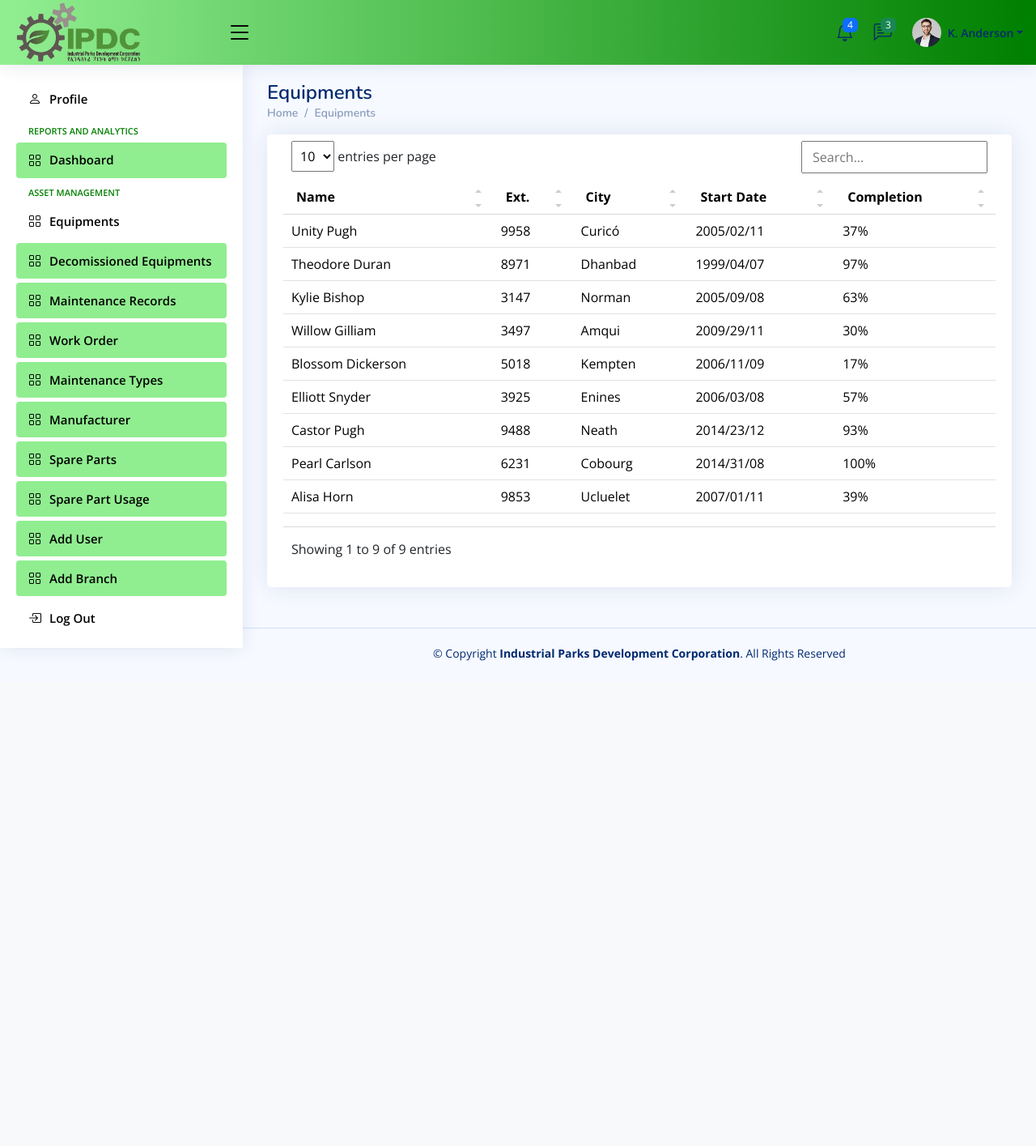
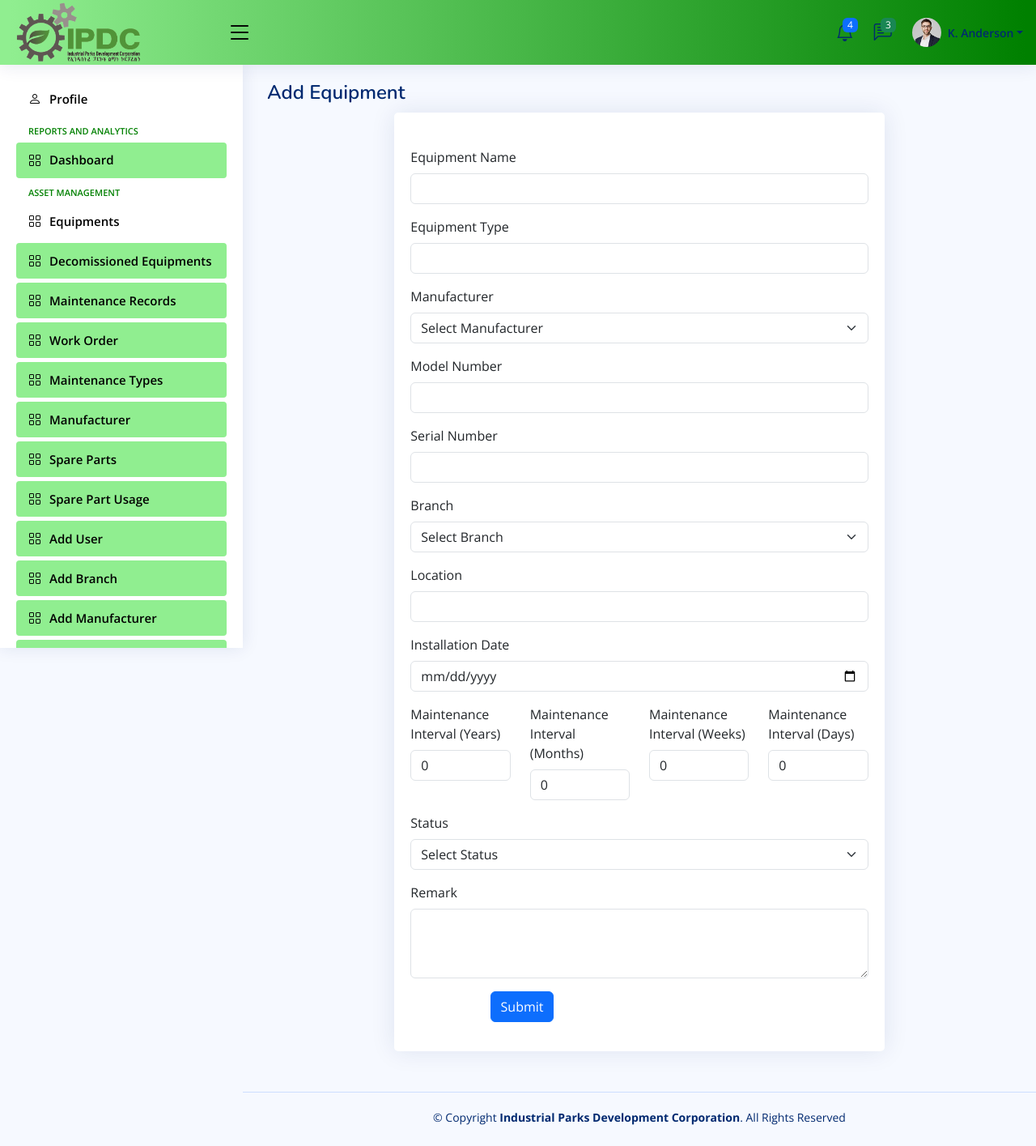
Before and after one commit to eyob-sh/MaintenanceManagementSystem, a Django app: page /equipment/ in a window 1280 px wide. Shown: the whole page at 81% size. Before the commit the page ends 816 px from the top, so only its background shows below. Run offline with Django 5.2, Linux system fonts and the light colour scheme; a user stored in the database is signed in; some libraries are stand-ins or nearby versions.

Commit message:
added manufacturer form and equipment form

```diff
--- a/maintenance/admin.py
+++ b/maintenance/admin.py
@@ -1,7 +1,9 @@
 from django.contrib import admin
-from .models import Branch, Department, Role, UserProfile
+from .models import Branch, Department, Role, UserProfile, Manufacturer, Equipment
 # Register your models here.
 admin.site.register(Branch)
 admin.site.register(Department)
 admin.site.register(Role)
 admin.site.register(UserProfile)
+admin.site.register(Manufacturer)
+admin.site.register(Equipment)
--- a/maintenance/urls.py
+++ b/maintenance/urls.py
@@ -8,6 +8,15 @@ urlpatterns = [
     path('add_user/', views.add_user, name = "add_user"),
     path('add_branch_page/', views.add_branch_page, name = "add_branch_page"),
     path('add_branch/', views.add_branch, name = "add_branch"),
+    path('add_manufacturer_page/', views.add_manufacturer_page, name = "add_manufacturer_page"),
+
+    path('add_manufacturer/', views.add_manufacturer, name = "add_manufacturer"),
+
+    path('add_equipment_page/', views.add_equipment_page, name = "add_equipment_page"),
+
+    path('add_equipment/', views.add_equipment, name = "add_equipment"),
+
+
 
 
     path('dashboard', views.dashboard, name="dashboard"),
--- a/maintenance/views.py
+++ b/maintenance/views.py
@@ -119,6 +119,116 @@ def add_branch(request):
             messages.success(request, 'Branch added successfully')
     return render(request, 'branch.html')  # Render the form if GET request
 
+
+def add_manufacturer_page(request):
+        return render(request,'manufacturer.html')
+
+def add_manufacturer(request):
+    if request.method == 'POST':
+        # Get form data from the POST request
+        name = request.POST.get('name')
+        description = request.POST.get('description')
+        contact_email = request.POST.get('contact_email')
+        contact_phone_number = request.POST.get('contact_phone_number')
+        address = request.POST.get('address')
+
+        # Validate required fields (e.g., name is required)
+        if not name:
+            messages.error(request, 'Manufacturer name is required.')
+            return redirect('add_manufacturer')  # Redirect back to the form
+
+        # Create and save the Manufacturer object
+        try:
+            Manufacturer.objects.create(
+                name=name,
+                description=description,
+                contact_email=contact_email,
+                contact_phone_number=contact_phone_number,
+                address=address
+            )
+            messages.success(request, 'Manufacturer added successfully!')
+            return redirect('manufacturer_list.html')  # Redirect to a success page or manufacturer list
+        except Exception as e:
+            messages.error(request, f'An error occurred: {str(e)}')
+            return redirect('manufacturer.html')  # Redirect back to the form on error
+
+# For GET requests, render the form
+    return render(request, 'manufacturer.html')
+
+def add_equipment_page(request):
+    manufacturers = Manufacturer.objects.all()
+    branches = Branch.objects.all()
+    return render (request, 'equipment.html', {
+                'manufacturers': manufacturers,
+                'branches': branches,
+            })
+
+
+def add_equipment(request):
+    # Fetch all manufacturers and branches
+
+
+    if request.method == 'POST':
+        # Get form data
+        name = request.POST.get('name')
+        equipment_type = request.POST.get('equipment_type')
+        manufacturer_id = request.POST.get('manufacturer')
+        model_number = request.POST.get('model_number')
+        serial_number = request.POST.get('serial_number')
+        branch_id = request.POST.get('branch')
+        location = request.POST.get('location')
+        installation_date = request.POST.get('installation_date')
+        maintenance_interval_years = request.POST.get('maintenance_interval_years')
+        maintenance_interval_months = request.POST.get('maintenance_interval_months')
+        maintenance_interval_weeks = request.POST.get('maintenance_interval_weeks')
+        maintenance_interval_days = request.POST.get('maintenance_interval_days')
+
+        status = request.POST.get('status')
+        remark = request.POST.get('remark')
+
+        # Validate required fields
+        if not name or not equipment_type or not manufacturer_id or not model_number or not serial_number or not branch_id or not location or not installation_date or not status:
+            messages.error(request, 'Please fill out all required fields.')
+            return render(request, 'add_equipment.html', )
+
+        try:
+            # Convert dates from string to date objects
+            installation_date = datetime.strptime(installation_date, '%Y-%m-%d').date()
+            # last_maintenance_date = datetime.strptime(last_maintenance_date, '%Y-%m-%d').date() if last_maintenance_date else None
+            # next_maintenance_date = datetime.strptime(next_maintenance_date, '%Y-%m-%d').date() if next_maintenance_date else None
+
+            # Create and save the Equipment object
+            Equipment.objects.create(
+                name=name,
+                equipment_type=equipment_type,
+                manufacturer_id=manufacturer_id,
+                model_number=model_number,
+                serial_number=serial_number,
+                branch_id=branch_id,
+                location=location,
+                installation_date=installation_date,
+                maintenance_interval_years=maintenance_interval_years,
+                maintenance_interval_months=maintenance_interval_months,
+                maintenance_interval_weeks=maintenance_interval_weeks,
+                maintenance_interval_days=maintenance_interval_days,
+                # last_maintenance_date=last_maintenance_date,
+                # next_maintenance_date=next_maintenance_date,
+                status=status,
+                remark=remark
+            )
+            messages.success(request, 'Equipment added successfully!')
+            return redirect('equipment_list.html')  # Redirect to a success page or equipment list
+        except Exception as e:
+            messages.error(request, f'An error occurred: {str(e)}')
+            return render(request, 'equipment.html', )
+
+    # For GET requests, render the form with manufacturers and branches
+    return render(request, 'equipment.html', )
+
+
+
+
+
 @login_required()
 def dashboard(request):
     return render(request, 'dashboard.html')
--- a/templates/equipment.html
+++ b/templates/equipment.html
@@ -1,128 +1,185 @@
 {% extends 'index.html' %}
 {% load static %}
 
+{% block content %}
 
-{% block content %}
 
 
 <main id="main" class="main">
 
     <div class="pagetitle">
-        <h1>Equipments</h1>
-        <nav>
-            <ol class="breadcrumb">
-                <li class="breadcrumb-item"><a href="index.html">Home</a></li>
-                <li class="breadcrumb-item">Equipments</li>
-                <!-- <li class="breadcrumb-item active">Data</li> -->
-            </ol>
-        </nav>
+        <h1>Add Equipment</h1>
     </div><!-- End Page Title -->
 
     <section class="section">
         <div class="row">
-            <div class="col-lg-12">
-
+            <div class="col-lg-8 mx-auto">
                 <div class="card">
                     <div class="card-body">
-                        <!-- <h5 class="card-title">Datatables</h5>
-                        <p>Add lightweight datatables to your project with using the <a
-                                href="https://github.com/fiduswriter/Simple-DataTables" target="_blank">Simple
-                                DataTables</a> library. Just add <code>.datatable</code> class name to any table you
-                            wish to conver to a datatable. Check for <a
-                                href="https://fiduswriter.github.io/simple-datatables/demos/" target="_blank">more
-                                examples</a>.</p> -->
+                        <h5 class="card-title"></h5>
 
-                        <!-- Table with stripped rows -->
-                        <table class="table datatable">
-                            <thead>
-                                <tr>
-                                    <th>
-                                        <b>N</b>ame
-                                    </th>
-                                    <th>Ext.</th>
-                                    <th>City</th>
-                                    <th data-type="date" data-format="YYYY/DD/MM">Start Date</th>
-                                    <th>Completion</th>
-                                </tr>
-                            </thead>
-                            <tbody>
-                                <tr>
-                                    <td>Unity Pugh</td>
-                                    <td>9958</td>
-                                    <td>Curicó</td>
-                                    <td>2005/02/11</td>
-                                    <td>37%</td>
-                                </tr>
-                                <tr>
-                                    <td>Theodore Duran</td>
-                                    <td>8971</td>
-                                    <td>Dhanbad</td>
-                                    <td>1999/04/07</td>
-                                    <td>97%</td>
-                                </tr>
-                                <tr>
-                                    <td>Kylie Bishop</td>
-                                    <td>3147</td>
-                                    <td>Norman</td>
-                                    <td>2005/09/08</td>
-                                    <td>63%</td>
-                                </tr>
-                                <tr>
-                                    <td>Willow Gilliam</td>
-                                    <td>3497</td>
-                                    <td>Amqui</td>
-                                    <td>2009/29/11</td>
-                                    <td>30%</td>
-                                </tr>
-                                <tr>
-                                    <td>Blossom Dickerson</td>
-                                    <td>5018</td>
-                                    <td>Kempten</td>
-                                    <td>2006/11/09</td>
-                                    <td>17%</td>
-                                </tr>
-                                <tr>
-                                    <td>Elliott Snyder</td>
-                                    <td>3925</td>
-                                    <td>Enines</td>
-                                    <td>2006/03/08</td>
-                                    <td>57%</td>
-                                </tr>
-                                <tr>
-                                    <td>Castor Pugh</td>
-                                    <td>9488</td>
-                                    <td>Neath</td>
-                                    <td>2014/23/12</td>
-                                    <td>93%</td>
-                                </tr>
-                                <tr>
-                                    <td>Pearl Carlson</td>
-                                    <td>6231</td>
-                                    <td>Cobourg</td>
-                                    <td>2014/31/08</td>
-                                    <td>100%</td>
-                                </tr>
+                        <!-- General Form Elements -->
+                        <form method="POST" action="{% url 'add_equipment' %}">
+                            {% csrf_token %}
 
-                                <tr>
-                                    <td>Alisa Horn</td>
-                                    <td>9853</td>
-                                    <td>Ucluelet</td>
-                                    <td>2007/01/11</td>
-                                    <td>39%</td>
-                                </tr>
+                            <!-- Equipment Name -->
+                            <div class="row mb-3">
+                                <div class="col-md-12">
+                                    <label for="equipmentName" class="form-label">Equipment Name</label>
+                                    <input type="text" class="form-control" id="equipmentName" name="name" required>
+                                </div>
+                            </div>
 
-                            </tbody>
-                        </table>
-                        <!-- End Table with stripped rows -->
+                            <!-- Equipment Type -->
+                            <div class="row mb-3">
+                                <div class="col-md-12">
+                                    <label for="equipmentType" class="form-label">Equipment Type</label>
+                                    <input type="text" class="form-control" id="equipmentType" name="equipment_type"
+                                        required>
+                                </div>
+                            </div>
 
+                            <!-- Manufacturer -->
+                            <div class="row mb-3">
+                                <div class="col-md-12">
+                                    <label for="manufacturer" class="form-label">Manufacturer</label>
+                                    <select class="form-select" id="manufacturer" name="manufacturer" required>
+                                        <option selected disabled>Select Manufacturer</option>
+                                        {% for manufacturer in manufacturers %}
+                                        <option value="{{ manufacturer.id }}">{{ manufacturer.name }}</option>
+                                        {% endfor %}
+                                    </select>
+                                </div>
+                            </div>
+
+                            <!-- Model Number -->
+                            <div class="row mb-3">
+                                <div class="col-md-12">
+                                    <label for="modelNumber" class="form-label">Model Number</label>
+                                    <input type="text" class="form-control" id="modelNumber" name="model_number"
+                                        required>
+                                </div>
+                            </div>
+
+                            <!-- Serial Number -->
+                            <div class="row mb-3">
+                                <div class="col-md-12">
+                                    <label for="serialNumber" class="form-label">Serial Number</label>
+                                    <input type="text" class="form-control" id="serialNumber" name="serial_number"
+                                        required>
+                                </div>
+                            </div>
+
+                            <!-- Branch -->
+                            <div class="row mb-3">
+                                <div class="col-md-12">
+                                    <label for="branch" class="form-label">Branch</label>
+                                    <select class="form-select" id="branch" name="branch" required>
+                                        <option selected disabled>Select Branch</option>
+                                        {% for branch in branches %}
+                                        <option value="{{ branch.id }}">{{ branch.name }}</option>
+                                        {% endfor %}
+                                    </select>
+                                </div>
+                            </div>
+
+                            <!-- Location -->
+                            <div class="row mb-3">
+                                <div class="col-md-12">
+                                    <label for="location" class="form-label">Location</label>
+                                    <input type="text" class="form-control" id="location" name="location" required>
+                                </div>
+                            </div>
+
+                            <!-- Installation Date -->
+                            <div class="row mb-3">
+                                <div class="col-md-12">
+                                    <label for="installationDate" class="form-label">Installation Date</label>
+                                    <input type="date" class="form-control" id="installationDate"
+                                        name="installation_date" required>
+                                </div>
+                            </div>
+
+                            <!-- Maintenance Intervals -->
+                            <div class="row mb-3">
+                                <div class="col-md-3">
+                                    <label for="maintenanceYears" class="form-label">Maintenance Interval
+                                        (Years)</label>
+                                    <input type="number" class="form-control" id="maintenanceYears"
+                                        name="maintenance_interval_years" value="0" min="0">
+                                </div>
+                                <div class="col-md-3">
+                                    <label for="maintenanceMonths" class="form-label">Maintenance Interval
+                                        (Months)</label>
+                                    <input type="number" class="form-control" id="maintenanceMonths"
+                                        name="maintenance_interval_months" value="0" min="0">
+                                </div>
+                                <div class="col-md-3">
+                                    <label for="maintenanceWeeks" class="form-label">Maintenance Interval
+                                        (Weeks)</label>
+                                    <input type="number" class="form-control" id="maintenanceWeeks"
+                                        name="maintenance_interval_weeks" value="0" min="0">
+                                </div>
+                                <div class="col-md-3">
+                                    <label for="maintenanceDays" class="form-label">Maintenance Interval (Days)</label>
+                                    <input type="number" class="form-control" id="maintenanceDays"
+                                        name="maintenance_interval_days" value="0" min="0">
+                                </div>
+                            </div>
+
+                            <!-- Last Maintenance Date -->
+                            <!-- <div class="row mb-3">
+                                <div class="col-md-12">
+                                    <label for="lastMaintenanceDate" class="form-label">Last Maintenance Date</label>
+                                    <input type="date" class="form-control" id="lastMaintenanceDate"
+                                        name="last_maintenance_date">
+                                </div>
+                            </div> -->
+
+                            <!-- Next Maintenance Date -->
+                            <!-- <div class="row mb-3">
+                                <div class="col-md-12">
+                                    <label for="nextMaintenanceDate" class="form-label">Next Maintenance Date</label>
+                                    <input type="date" class="form-control" id="nextMaintenanceDate"
+                                        name="next_maintenance_date">
+                                </div>
+                            </div> -->
+
+                            <!-- Status -->
+                            <div class="row mb-3">
+                                <div class="col-md-12">
+                                    <label for="status" class="form-label">Status</label>
+                                    <select class="form-select" id="status" name="status" required>
+                                        <option selected disabled>Select Status</option>
+                                        <option value="operational">Operational</option>
+                                        <option value="non_operational">Non Operational</option>
+                                        <option value="under_maintenance">Under Maintenance</option>
+                                        <option value="decommissioned">Decommissioned</option>
+                                    </select>
+                                </div>
+                            </div>
+
+                            <!-- Remark -->
+                            <div class="row mb-3">
+                                <div class="col-md-12">
+                                    <label for="remark" class="form-label">Remark</label>
+                                    <textarea class="form-control" id="remark" name="remark" rows="3"></textarea>
+                                </div>
+                            </div>
+
+                            <!-- Submit Button -->
+                            <div class="row mb-3">
+                                <label class="col-sm-2 col-form-label"></label>
+                                <div class="col-sm-10">
+                                    <button type="submit" class="btn btn-primary">Submit</button>
+                                </div>
+                            </div>
+                        </form><!-- End General Form Elements -->
                     </div>
                 </div>
-
             </div>
         </div>
     </section>
 
 </main><!-- End #main -->
-
-
 {% endblock %}
--- a/templates/index.html
+++ b/templates/index.html
@@ -365,6 +365,19 @@
         </a>
       </li><!-- End Add Branch Nav -->
 
+      <li class="nav-item">
+        <a class="nav-link " href="{% url 'add_manufacturer_page' %}">
+          <i class="bi bi-grid"></i>
+          <span>Add Manufacturer</span>
+        </a>
+      </li><!-- End Add Manufacturer Nav -->
+
+      <li class="nav-item">
+        <a class="nav-link " href="{% url 'add_equipment_page' %}">
+          <i class="bi bi-grid"></i>
+          <span>Add equipment</span>
+        </a>
+      </li><!-- End Add Manufacturer Nav -->
 
       <li class="nav-item">
         <a class="nav-link collapsed" href="{% url 'logout' %}">
@@ -372,6 +385,8 @@
           <span>Log Out</span>
         </a>
       </li><!-- End Logout Page Nav -->
+
+
 
 
 
--- a/templates/register_page.html
+++ b/templates/register_page.html
@@ -202,7 +202,7 @@
                       option.value = role.value;
                       option.text = role.text;
                       roleDropdown.appendChild(option);
-                    });
+                    }); e
                   } else if (department === 'CD') {
                     const chemicalRoles = [
                       { value: 'CO', text: 'Chemical Oversight' }
@@ -265,7 +265,8 @@
                   const disabledFields = document.querySelectorAll('select[disabled]');
                   disabledFields.forEach(field => {
                     field.disabled = false;
-                  });
+                  }); // Close the forEach loop
+                }); // Close the addEventListener callback and function
               </script>
 
             </form><!-- End General Form Elements -->
```
Also changed, not shown: maintenance/models.py (+49 -0 lines), templates/equipment_list.html (added, +128 -0 lines), templates/manufacturer.html (added, +81 -0 lines), db.sqlite3, maintenance/migrations/0003_manufacturer_equipment.py (added).
